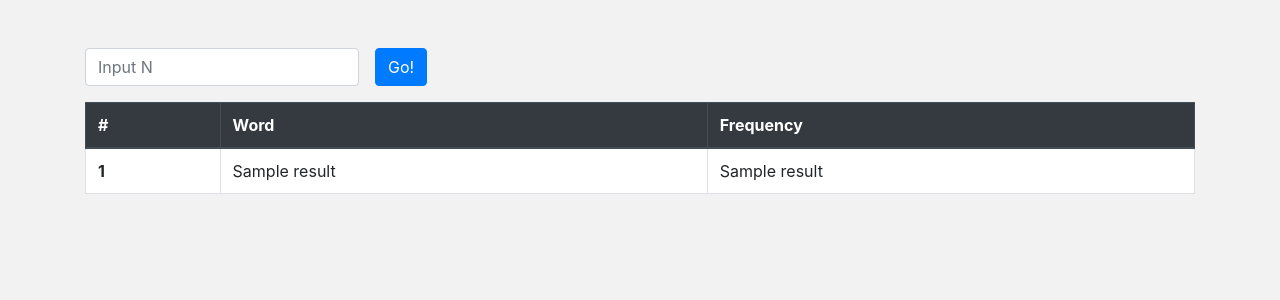
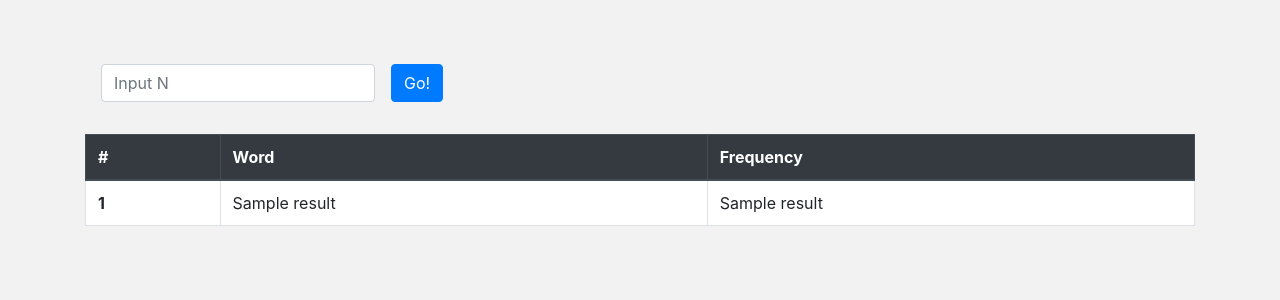
Before and after one commit to sharadsw/ttt-solution, a Flask app: template templates/index.html in a window 1280 px wide. Shown: the part 56-356 px from the top of the page. Run offline with Flask 2, Linux system fonts and the light colour scheme; the template is opened without the code that fills it: values that come from a table or form of the project are taken from there, most other values are stand-ins (such as "Sample title", 1, 10 or a date in 2020); some libraries are stand-ins or nearby versions.

Commit message:
More frontend fixes

```diff
--- a/templates/index.html
+++ b/templates/index.html
@@ -18,7 +18,7 @@ Solution to the ttt challenge
         </div>
         {% endif %}
 
-        <div class="form-group mr-3">
+        <div class="form-group m-3">
             {{ form.num(class_="form-control", placeholder="Input N") }}
         </div>
         <div class="form-group">
```
